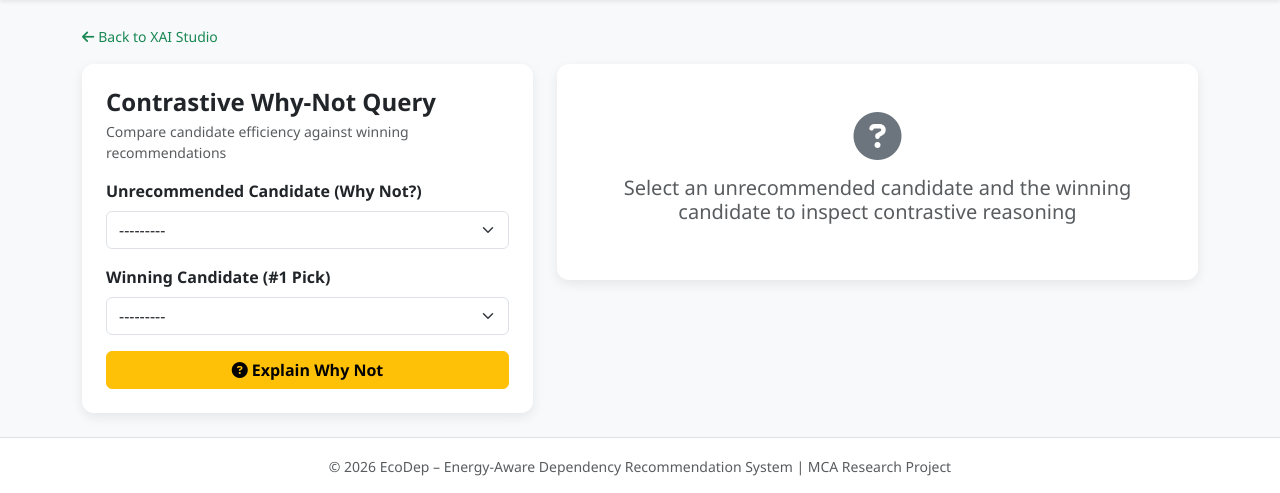
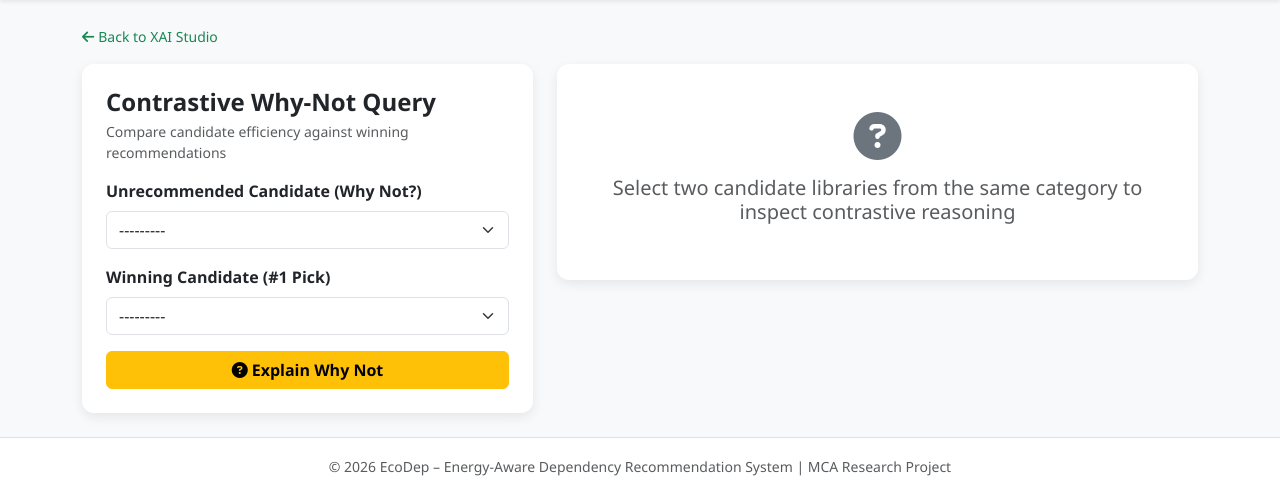
Before and after one commit to Vikash97600/EcoDeep, a Django app: page /xai/why-not/ in a window 1280 px wide. Shown: the part 57-550 px from the top of the page. Run offline with Django 4.2, Linux system fonts and the light colour scheme; data that the repository does not hold is empty.

Commit message:
fix: prevent why-not comparison between libraries from different categories

```diff
--- a/apps/xai/forms.py
+++ b/apps/xai/forms.py
@@ -2,9 +2,15 @@ from django import forms
 from apps.libraries.models import Library
 from apps.xai.models import PersonaTypeChoices
 
+class LibraryCategoryChoiceField(forms.ModelChoiceField):
+    def label_from_instance(self, obj):
+        cat_name = obj.category.category_name if obj.category else 'General'
+        return f"{obj.library_name} ({cat_name})"
+
+
 class ExplanationQueryForm(forms.Form):
-    library = forms.ModelChoiceField(
-        queryset=Library.objects.all(),
+    library = LibraryCategoryChoiceField(
+        queryset=Library.objects.select_related('category').all(),
         widget=forms.Select(attrs={'class': 'form-select'})
     )
     persona = forms.ChoiceField(
@@ -15,11 +21,11 @@ class ExplanationQueryForm(forms.Form):
 
 
 class WhyNotQueryForm(forms.Form):
-    unrecommended_library = forms.ModelChoiceField(
-        queryset=Library.objects.all(),
+    unrecommended_library = LibraryCategoryChoiceField(
+        queryset=Library.objects.select_related('category').all(),
         widget=forms.Select(attrs={'class': 'form-select'})
     )
-    winning_library = forms.ModelChoiceField(
-        queryset=Library.objects.all(),
+    winning_library = LibraryCategoryChoiceField(
+        queryset=Library.objects.select_related('category').all(),
         widget=forms.Select(attrs={'class': 'form-select'})
     )
--- a/templates/xai/why_not_analysis.html
+++ b/templates/xai/why_not_analysis.html
@@ -28,12 +28,12 @@
 
     <div class="col-md-7">
         {% if explanation %}
-            <div class="card card-custom p-4 border-start border-4 {% if 'OUTPERFORMS' in explanation.summary_text %}border-success{% else %}border-warning{% endif %}">
+            <div class="card card-custom p-4 border-start border-4 {% if 'Category Mismatch' in explanation.summary_text %}border-danger{% elif 'OUTPERFORMS' in explanation.summary_text %}border-success{% else %}border-warning{% endif %}">
                 <h5 class="fw-bold text-dark mb-2">Contrastive Analysis Result</h5>
                 <h6 class="text-muted small mb-3">Persona: {{ explanation.get_persona_display }}</h6>
 
-                <div class="alert {% if 'OUTPERFORMS' in explanation.summary_text %}alert-success{% else %}alert-warning{% endif %} py-2 small mb-3">
-                    <strong><i class="fa-solid {% if 'OUTPERFORMS' in explanation.summary_text %}fa-circle-check{% else %}fa-triangle-exclamation{% endif %} me-1"></i>{{ explanation.summary_text }}</strong>
+                <div class="alert {% if 'Category Mismatch' in explanation.summary_text %}alert-danger{% elif 'OUTPERFORMS' in explanation.summary_text %}alert-success{% else %}alert-warning{% endif %} py-2 small mb-3">
+                    <strong><i class="fa-solid {% if 'Category Mismatch' in explanation.summary_text %}fa-triangle-exclamation{% elif 'OUTPERFORMS' in explanation.summary_text %}fa-circle-check{% else %}fa-circle-info{% endif %} me-1"></i>{{ explanation.summary_text }}</strong>
                 </div>
 
                 <p class="small text-dark mb-0" style="line-height: 1.6;">{{ explanation.detailed_narrative }}</p>
@@ -41,7 +41,7 @@
         {% else %}
             <div class="card card-custom p-5 text-center text-muted">
                 <i class="fa-solid fa-circle-question fa-3x mb-3 text-secondary"></i>
-                <h5>Select an unrecommended candidate and the winning candidate to inspect contrastive reasoning</h5>
+                <h5>Select two candidate libraries from the same category to inspect contrastive reasoning</h5>
             </div>
         {% endif %}
     </div>
```
Also changed, not shown: apps/xai/services/why_not_service.py (+22 -1 lines), apps/xai/tests.py (+7 -0 lines).
